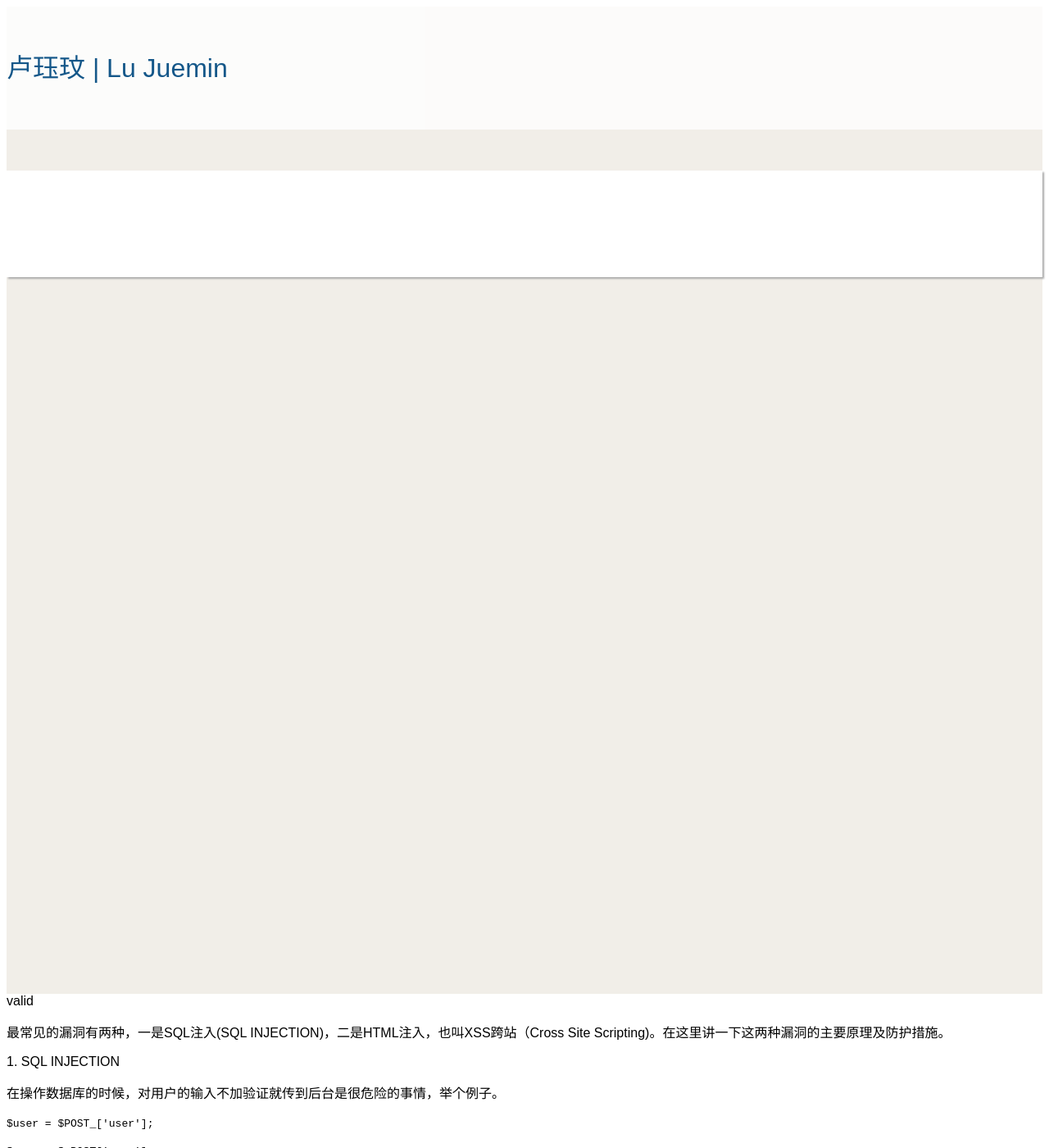
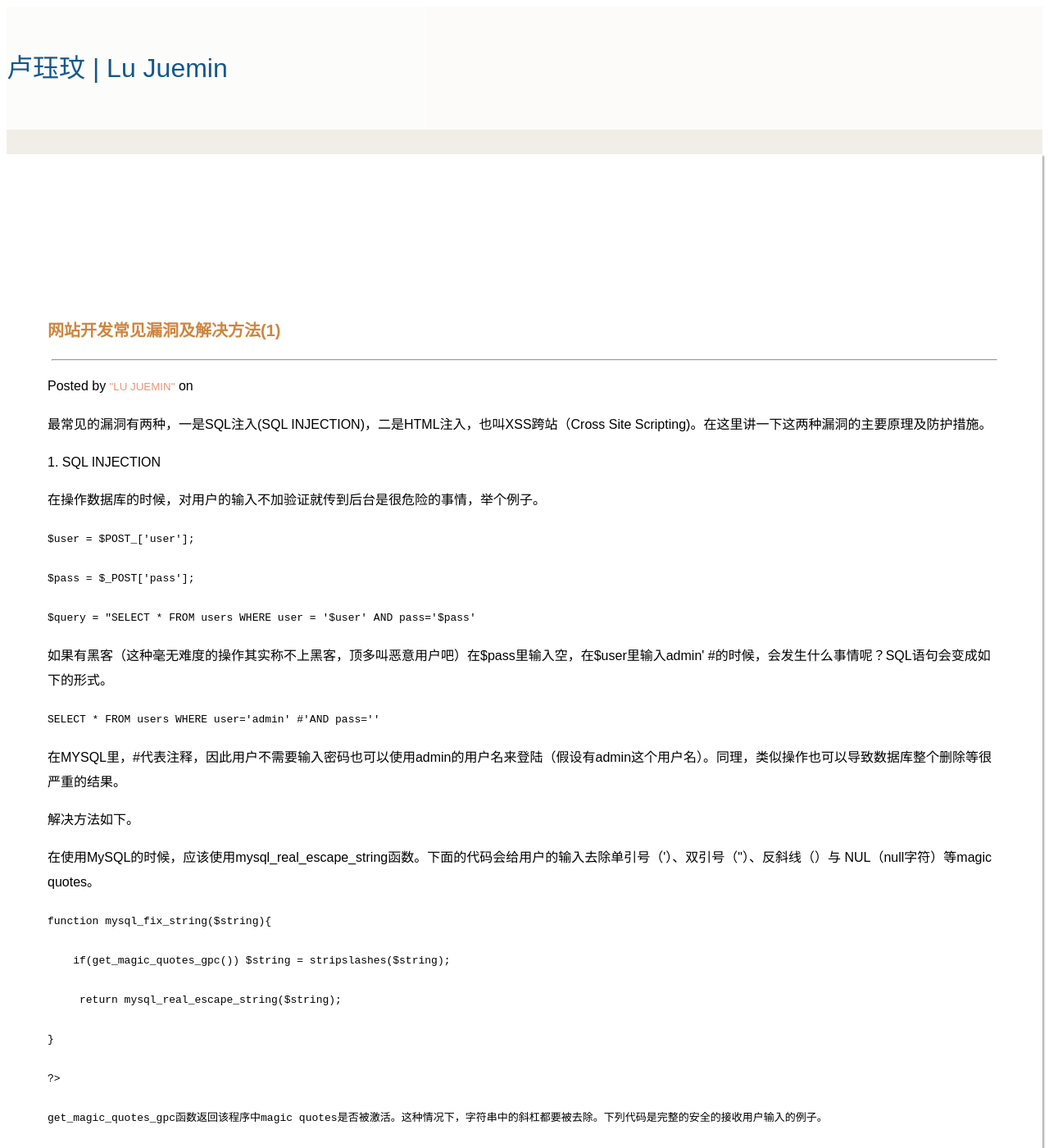
Before and after one commit to juemin90/juemin90.github.io, a Jekyll site: the page built from _posts/2015-05-21-web_security.html, in a window 1280 px wide and 1400 px high. Shown: the whole window at 82% size. Built offline with Jekyll 4.4.1, drawn with Linux system fonts in a browser that asks for light colours.

Commit message:
tempalte please

```diff
--- a/_layouts/default.html
+++ b/_layouts/default.html
@@ -16,21 +16,27 @@
 		<div id="panel_blog">
 			<div class="container">
 				<div class="col-md-8" id="content">
-				<article class="holder" id="blog">
+					<section class="holder" id="blog">
 						<div class="header">
 							<a href="{{ site.baseurl }}{{post.url}}">
-	                        <h1>{{ post.title }}</h1>
+		                        <h1>{{ page.title }}</h1>
 		                    </a>
+		                    <hr>
+		                    <p>Posted by <small>"Lu Juemin"</small> on <small>{{ post.date | date_to_string }}</small><span class='label label-default' style = 'float:right;'>{{ post.theme }}</span></p>
 						</div>
-					<div class="content"></div>
-					<div class="footer"></div>
-				</article>
+						<div class="content"><p>{{page.content}}</p></div>
+						<div class='footer'>
+                            <hr/>
+                            <div class='social-widget-holder'><span>Totally 0 replies</span>
+                            </div>
+                            <div class='clearfix'></div>
+                        </div>
+                        <hr/>
+					</section>
 				</div>
 			</div>
 		</div>
 	</section>
-	valid
-	{{page.content}}
 	<footer>
 	    <a href=".">卢珏玟的个人网站</a>©2015
 	</footer>
```
Lines whose indentation alone changed are shown as unchanged.
